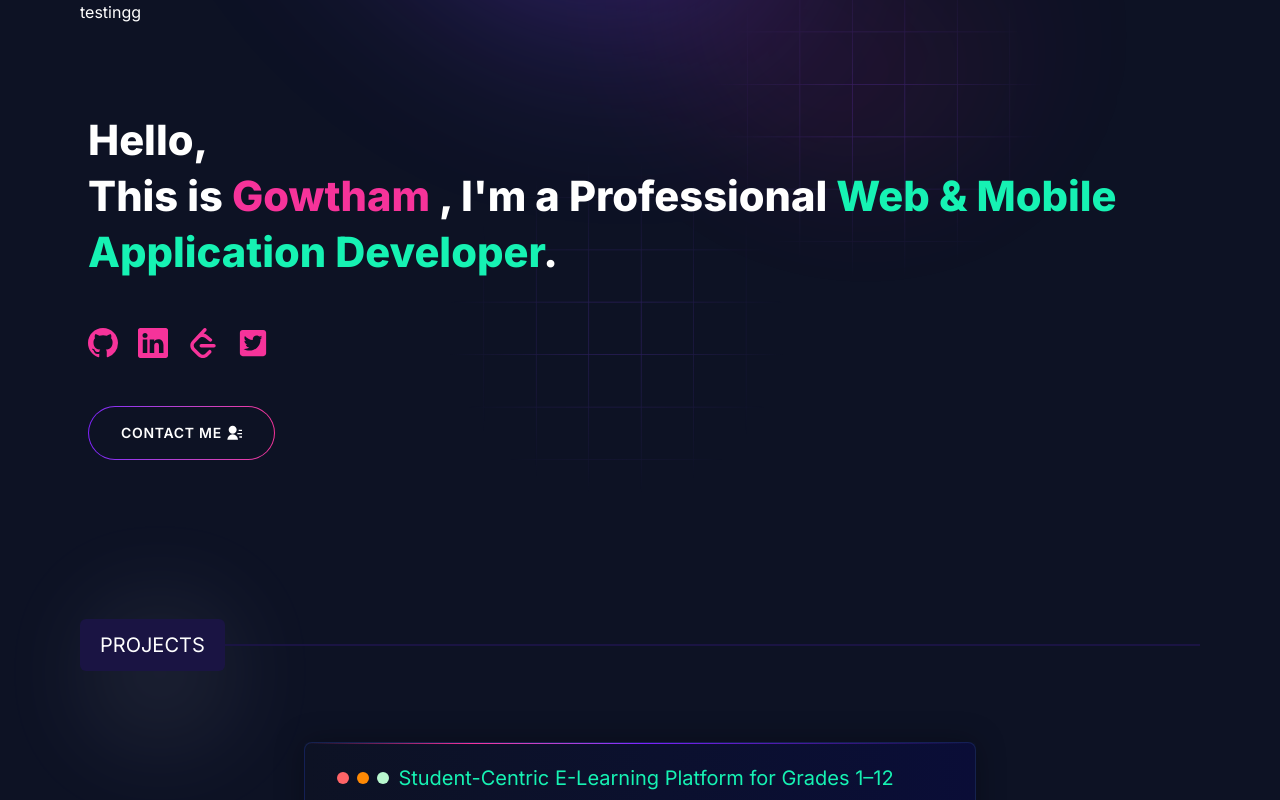
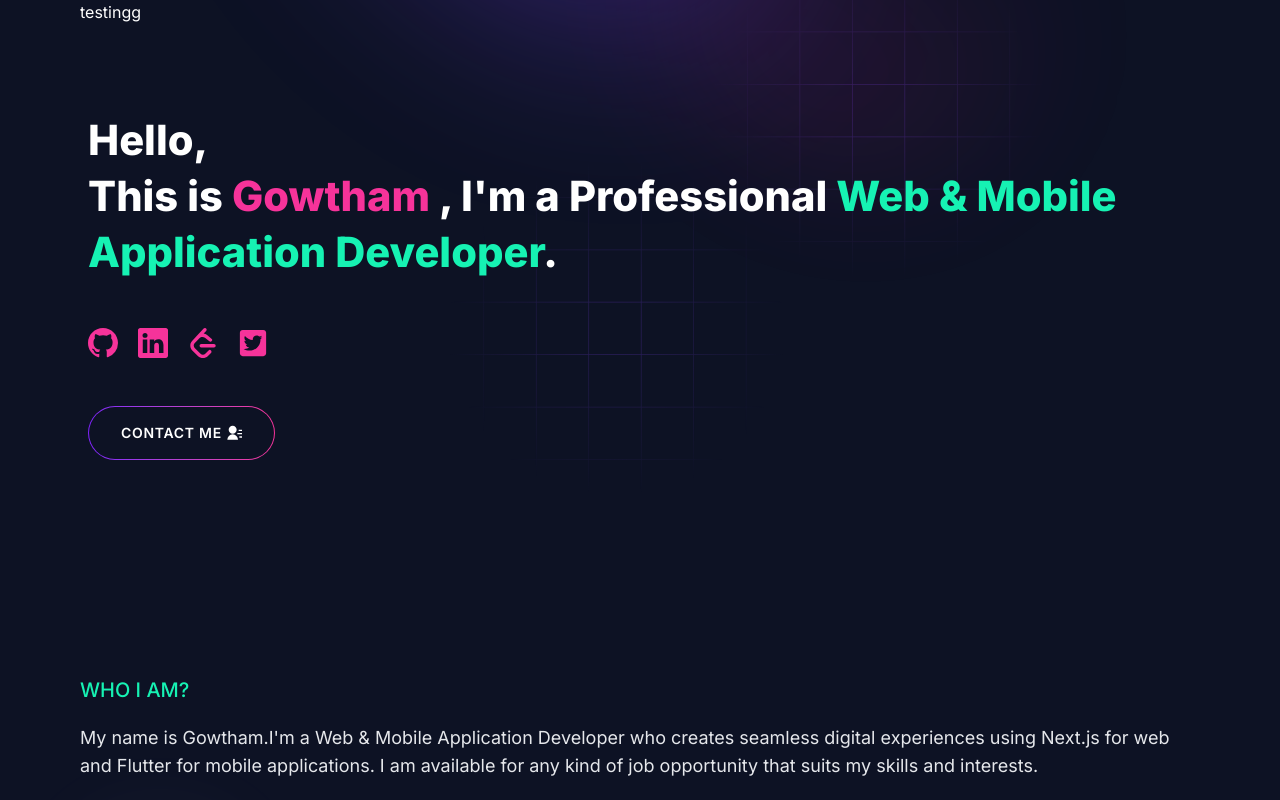
Before and after one commit to gowthamDevTech/gowtham_portfolio_1.2, a Next.js app: page / in a window 1280 px wide. Shown: the top 800 px of the page. Built offline with nearby package versions, Linux system fonts and the light colour scheme.

Commit message:
about section checking

```diff
--- a/src/app/page.js
+++ b/src/app/page.js
@@ -1,6 +1,6 @@
 "use client";
 // import { personalData } from "@/utils/data/personal-data";
-// import AboutSection from "./components/homepage/about";
+import AboutSection from "./components/homepage/about";
 // // import Blog from "./components/homepage/blog";
 import ContactSection from "./components/homepage/contact";
 // import Education from "./components/homepage/education";
@@ -31,7 +31,7 @@ export default function Home() {
     <div>
       <h1>testingg</h1>
       <HeroSection />
-      {/* <AboutSection /> */}
+      <AboutSection />
       {/* <Experience /> */}
       {/* <Skills /> */}
       <Projects />
```
